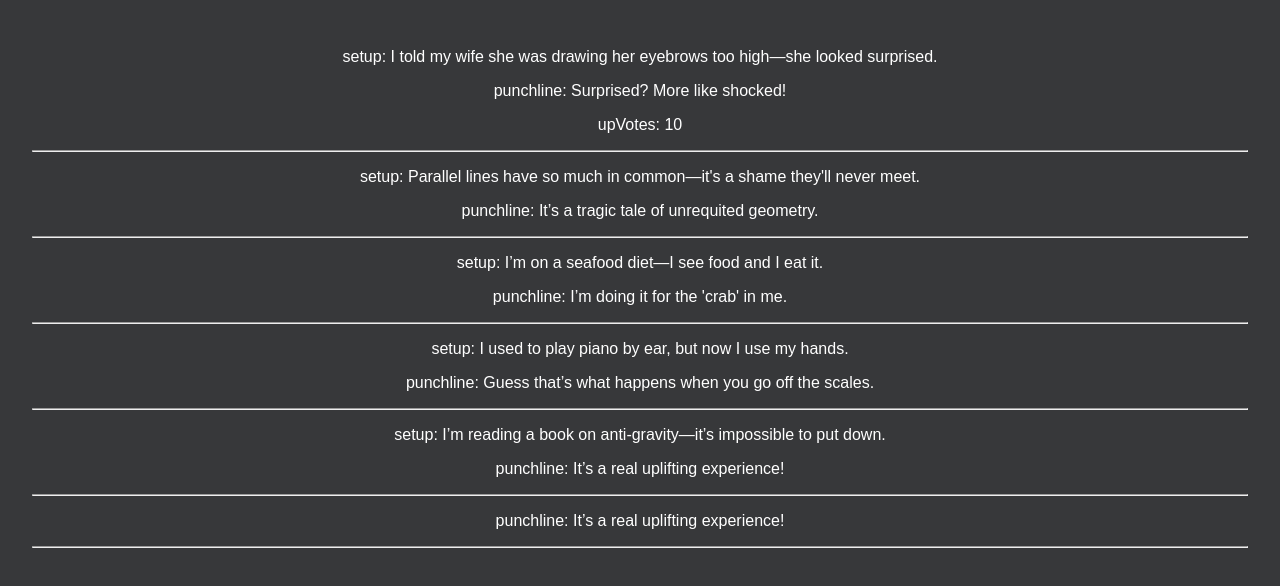
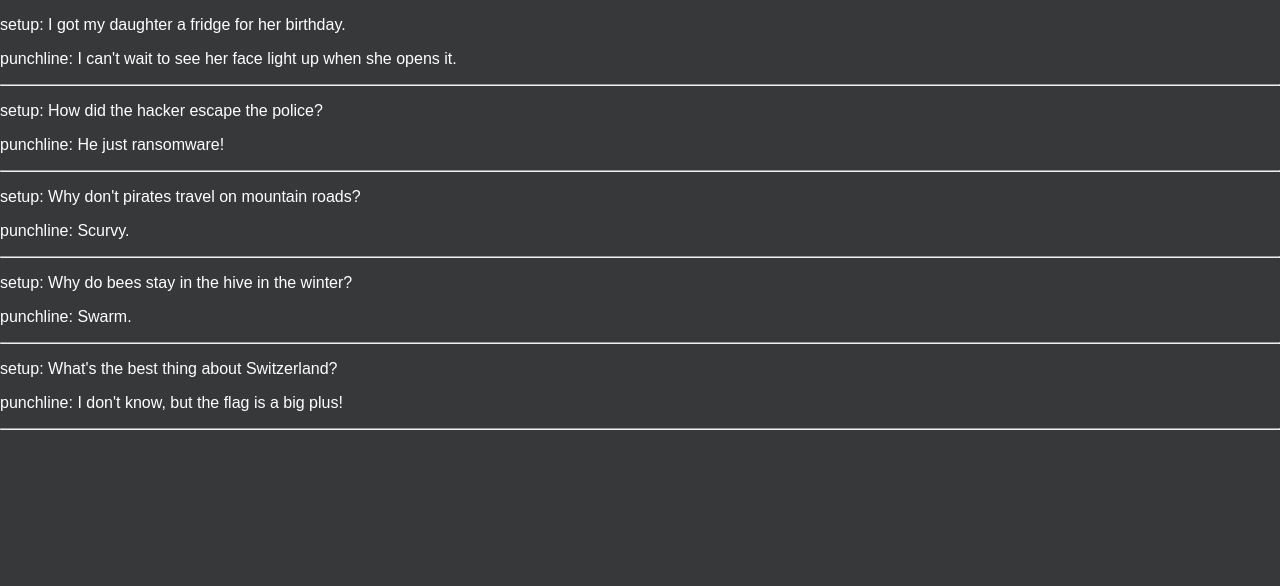
Before and after one commit to ReneYoussef/React-Tutorial, a React (Vite) app: page / in a window 1280 px wide. Shown: the top 586 px of the page. Built offline with nearby package versions, Linux system fonts and the light colour scheme.

Commit message:
first commit

```diff
--- a/src/App.jsx
+++ b/src/App.jsx
@@ -1,10 +1,57 @@
-import "./App.css";
-import Header from "./Components/Header.jsx";
-import Entry from "./Components/Entry.jsx";
-import Contact from "./Components/Contact.jsx";
-import Joke from "./Components/joke.jsx";
+import jokesData from "./jokesData.js";
+import Joke from "./components/joke.jsx";
 export default function App() {
+  const jokeElements = jokesData.map((joke) => {
+    //we will take the array of regular javascript object and turn them into an array of joke elements
+    return <Joke setup={joke.setup} punchline={joke.punchline} />;
+  });
   return (
+    <>
+      <main>{jokeElements}</main>
+    </>
+  );
+}
+
+// const persons = [
+//   <h2>Rene</h2>,
+//   <h2>Elie</h2>,
+//   <h2>Charbel</h2>,
+//   <h2>George</h2>,
+// ];
+
+/*
+      <Header />
+      <main className="container">
+
+        <Entry
+        img = {{src: "src/assets/me.jpg", alt: "Mount Fuji"}}
+        title="Mount Fuji"
+        country="Japan"
+        googleMapsUrl="https://www.google.com/maps/place/Japan"
+        dates="12 Jan, 2021 - 24 Jan, 2021"
+        description="Mount Fuji is Japan's highest peak, standing at 3,776 meters (12,389 feet). It is an active stratovolcano that last erupted in 1707. The mountain is a symbol of Japan and is often depicted in art and literature. It is a popular destination for hikers and tourists"
+        />
+        <Entry
+        img = {{src: "src/assets/me2.jpg", alt: "Mount Fuji"}}
+        title="Mount Fuji"
+        country="Japan"
+        googleMapsUrl="https://www.google.com/maps/place/Japan"
+        dates="12 Jan, 2021 - 24 Jan, 2021"
+        description="Mount Fuji is Japan's highest peak, standing at 3,776 meters (12,389 feet). It is an active stratovolcano that last erupted in 1707. The mountain is a symbol of Japan and is often depicted in art and literature. It is a popular destination for hikers and tourists"
+        />
+        <Entry
+        img = {{src: "src/assets/me.jpg", alt: "Mount Fuji"}}
+        title="Mount Fuji"
+        country="Japan"
+        googleMapsUrl="https://www.google.com/maps/place/Japan"
+        dates="12 Jan, 2021 - 24 Jan, 2021"
+        description="Mount Fuji is Japan's highest peak, standing at 3,776 meters (12,389 feet). It is an active stratovolcano that last erupted in 1707. The mountain is a symbol of Japan and is often depicted in art and literature. It is a popular destination for hikers and tourists"
+        />
+
+      </main>
+       */
+/* <main>{persons}</main> */
+
 // <div className="contact">
 //   <Contact
 //    img="src/assets/me.jpg"
@@ -32,43 +79,38 @@ export default function App() {
 //   />
 // </div>
 
-    <>
-      <main>
-        <Joke
-        setup ="I told my wife she was drawing her eyebrows too high—she looked surprised."
-        punchline="Surprised? More like shocked!"
-        upVotes={10}
-        isPun={true}
-      comment={[
-        {author:"Rene", text:"I love this joke!"},
-        {author:"Elie", text:"I love this joke!"}
-      ]}
-         />
-        <Joke
-        setup ="Parallel lines have so much in common—it's a shame they'll never meet."
-        punchline="It’s a tragic tale of unrequited geometry."
-        isPun={true}
-         />
-        <Joke
-        setup ="I’m on a seafood diet—I see food and I eat it."
-        punchline="I’m doing it for the 'crab' in me."
-        isPun={true}
-         />
-        <Joke
-         setup ="I used to play piano by ear, but now I use my hands."
-         punchline="Guess that’s what happens when you go off the scales."
-         isPun={false}
-          />
-        <Joke
-        setup ="I’m reading a book on anti-gravity—it’s impossible to put down."
-        punchline="It’s a real uplifting experience!"
-        isPun={true}
-         />
-         <Joke
-        punchline="It’s a real uplifting experience!"
-        isPun={false}
-         />
-      </main>
-    </>
-  );
-}
+// <>
+//   <main>
+//     <Joke
+//       setup="I told my wife she was drawing her eyebrows too high—she looked surprised."
+//       punchline="Surprised? More like shocked!"
+//       upVotes={10}
+//       isPun={true}
+//       comment={[
+//         { author: "Rene", text: "I love this joke!" },
+//         { author: "Elie", text: "I love this joke!" },
+//       ]}
+//     />
+//     <Joke
+//       setup="Parallel lines have so much in common—it's a shame they'll never meet."
+//       punchline="It’s a tragic tale of unrequited geometry."
+//       isPun={true}
+//     />
+//     <Joke
+//       setup="I’m on a seafood diet—I see food and I eat it."
+//       punchline="I’m doing it for the 'crab' in me."
+//       isPun={true}
+//     />
+//     <Joke
+//       setup="I used to play piano by ear, but now I use my hands."
+//       punchline="Guess that’s what happens when you go off the scales."
+//       isPun={false}
+//     />
+//     <Joke
+//       setup="I’m reading a book on anti-gravity—it’s impossible to put down."
+//       punchline="It’s a real uplifting experience!"
+//       isPun={true}
+//     />
+//     <Joke punchline="It’s a real uplifting experience!" isPun={false} />
+//   </main>
+// </>
--- a/src/Components/Entry.jsx
+++ b/src/Components/Entry.jsx
@@ -1,23 +1,21 @@
-export default function Entry() {
+export default function Entry(props) {
   return (
 
     <article class="journal-entry">
     <div class="main-img-container">
-      <img class="main-img" src="src/assets/me.jpg" alt="Mount Fuji" />
+      <img class="main-img" src= {props.img.src} alt={props.img.alt}/>
     </div>
 
     <div class="info-container">
       <div class="location-row">
         <img src="src/assets/location.png" class="entry-location" />
-        <span class="country">JAPAN</span>
-        <a href="https://www.google.com/maps/place/Japan" class="entry-map">View on Google Maps</a>
+        <span class="country">{props.country}</span>
+        <a href={props.googleMapsUrl} class="entry-map">View on Google Maps</a>
       </div>
 
-      <h2 class="entry-title">Mount Fuji</h2>
-      <p class="entry-date">12 Jan, 2021 - 24 Jan, 2021</p>
-      <p class="entry-text">
-        Mount Fuji is the tallest mountain in Japan, standing at 3,776 meters (12,380 feet).Mount Fuji is the single most popular tourist site in Japan, for both Japanese and foreign tourists.
-      </p>
+      <h2 class="entry-title">{props.title}</h2>
+      <p class="entry-date">{props.dates}</p>
+      <p class="entry-text">{props.description}</p>
     </div>
   </article>
 
--- a/src/index.css
+++ b/src/index.css
@@ -4,9 +4,10 @@ body {
   font-family: Arial, Helvetica, sans-serif;
   background: #37383a;
   color: rgb(255, 255, 255);
+  width: 100%;
 }
 .header {
-  background-color: #285abe;
+  background-color: #0055ff;
   padding: 30px 30px;
   display: flex;
   justify-content: center;
@@ -30,17 +31,17 @@ body {
 }
 
 .journal-entry {
+  margin: 20px;
   display: flex;
   align-items: center;
-  padding: 40px;
-
+  padding: 30px;
   background-color: #fff;
   color: #000;
 }
 
 .main-img-container {
   height: 168px;
-  background-color: #285abe;
+  background-color: #0055ff;
   border-radius: 5px;
   margin: 0 20px 0 0;
 }
@@ -76,7 +77,7 @@ body {
 .entry-title {
   margin: 10px;
   font-weight: bold;
-  color: #285abe;
+  color: #0055ff;
 }
 
 .entry-date {
--- /dev/null
+++ b/src/jokesData.js
@@ -0,0 +1,26 @@
+export default [
+{
+setup: "I got my daughter a fridge for her birthday.",
+punchline: "I can't wait to see her face light up when she opens it."
+},
+
+{
+setup: "How did the hacker escape the police?",
+punchline: "He just ransomware!"
+},
+
+{
+setup: "Why don't pirates travel on mountain roads?",
+punchline: "Scurvy."
+},
+
+{setup: "Why do bees stay in the hive in the winter?",
+punchline: "Swarm."
+},
+
+{
+setup: "What's the best thing about Switzerland?",
+punchline: "I don't know, but the flag is a big plus!"
+}
+
+]
```
Also changed, not shown: 1 other file (tests, documents, lock files or other folders). Lines whose indentation alone changed are shown as unchanged.
